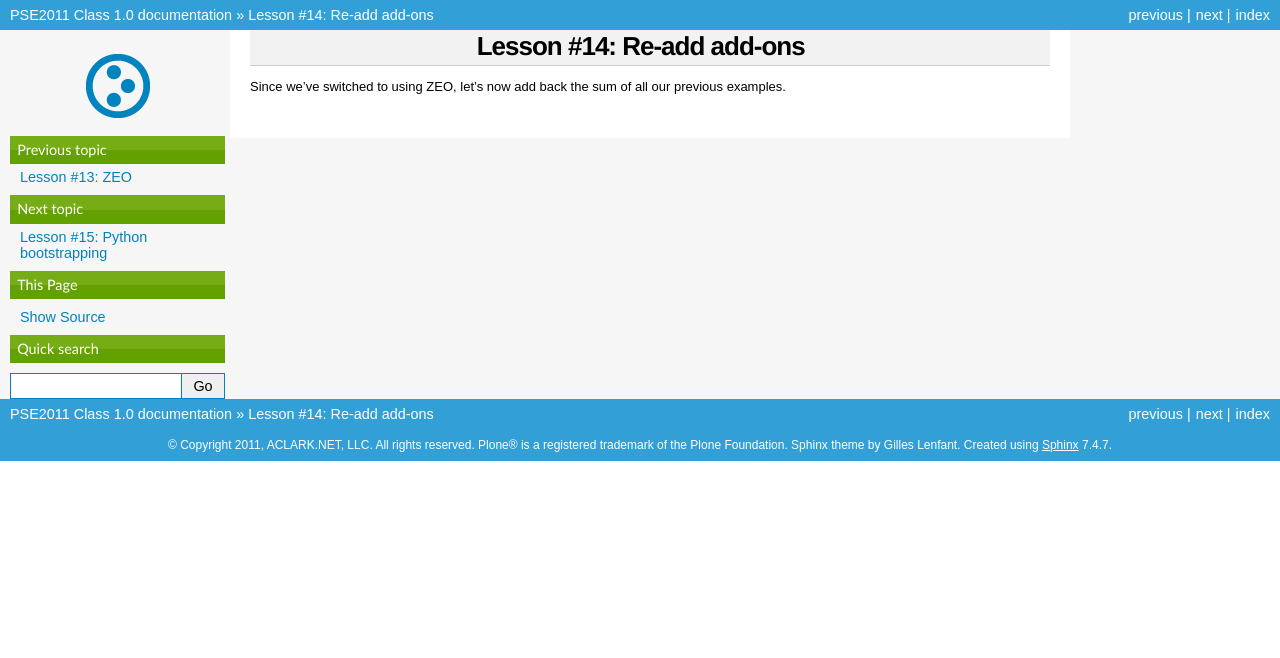
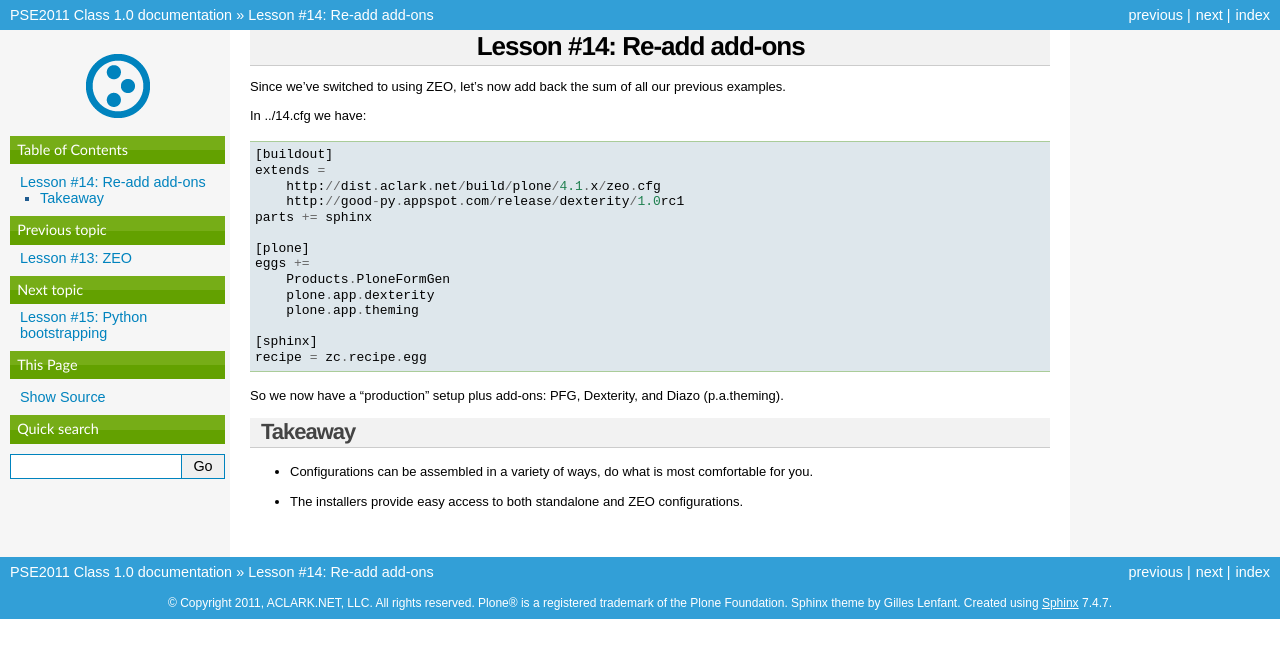
Before and after one commit to aclark4life/PSE2011, a Sphinx documentation site: the page built from docs/14.rst, in a window 1280 px wide. Shown: the top 658 px of the page. Built offline with Sphinx 7.4.7, drawn with Linux system fonts in a browser that asks for light colours.

Commit message:
Update docs

```diff
--- a/docs/14.rst
+++ b/docs/14.rst
@@ -3,3 +3,29 @@
 ==========================
 
 Since we've switched to using ZEO, let's now add back the sum of all our previous examples.
+
+In ../14.cfg we have::
+
+    [buildout]
+    extends =
+        http://dist.aclark.net/build/plone/4.1.x/zeo.cfg
+        http://good-py.appspot.com/release/dexterity/1.0rc1
+    parts += sphinx
+
+    [plone]
+    eggs +=
+        Products.PloneFormGen
+        plone.app.dexterity
+        plone.app.theming
+
+    [sphinx]
+    recipe = zc.recipe.egg
+
+So we now have a "production" setup plus add-ons: PFG, Dexterity, and Diazo (p.a.theming).
+
+Takeaway
+--------
+
+* Configurations can be assembled in a variety of ways, do what is most comfortable for you.
+
+* The installers provide easy access to both standalone and ZEO configurations.
```
